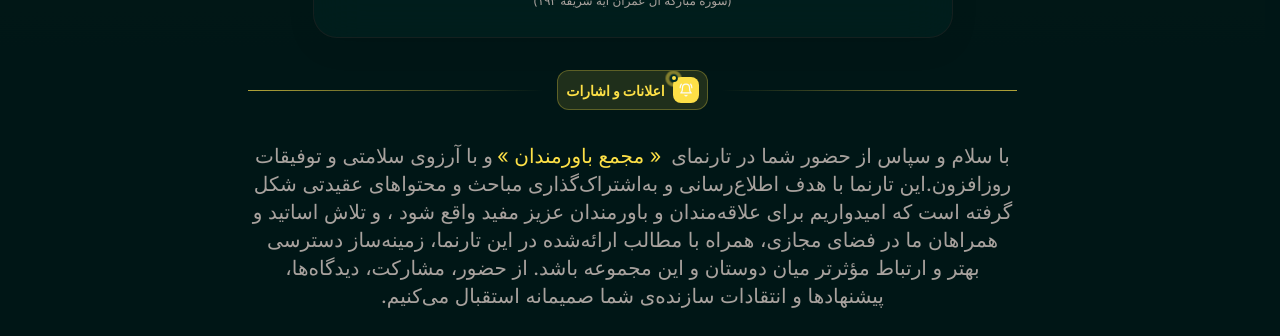
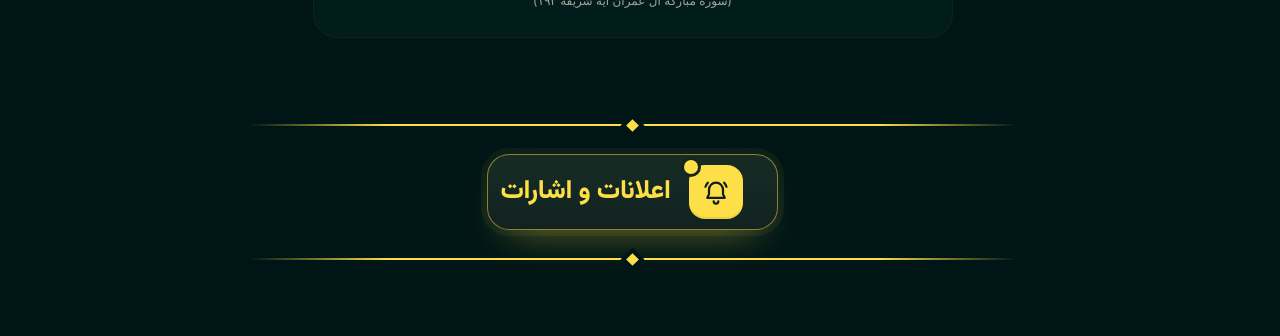
Before and after one commit to mah404/bavarmandan, a Next.js app: page / in a window 1280 px wide. Shown: the part 464-800 px from the top of the page. Built offline with nearby package versions, Linux system fonts and the light colour scheme; no server answers.

Commit message:
added Details

```diff
--- a/app/globals.css
+++ b/app/globals.css
@@ -1324,29 +1324,199 @@ html.theme-flow::view-transition-new(root) {
     margin-top: 0.8rem;
 }
 
-.hero-announcements-row {
+.bv-sec {
+    --bg: hsl(var(--background));
+    --gold: #fde047;
+    --gold-dim: #fde047;
+    --yellow: #fde047;
+    --halo-start: rgba(253, 224, 71, 0.5);
+    --halo-end: rgba(253, 224, 71, 0);
+    --ink: #111f1c;
     display: flex;
     width: 100%;
+    padding: 48px 0;
+    box-sizing: border-box;
+    flex-direction: column;
+    align-items: center;
+    gap: 22px;
+    font-family: var(--font-arabic), Vazirmatn, Tahoma, sans-serif;
+}
+
+.bv-sec__line {
+    position: relative;
+    display: flex;
+    width: 100%;
+    height: 14px;
+    align-items: center;
+}
+
+.bv-sec__line span {
+    height: 1.5px;
+    flex: 1;
+    background: linear-gradient(90deg, transparent, var(--gold-dim) 18%, var(--gold) 50%, var(--gold-dim) 82%, transparent);
+}
+
+.bv-sec__line i {
+    position: absolute;
+    top: 50%;
+    left: 50%;
+    width: 9px;
+    height: 9px;
+    margin: -4.5px 0 0 -4.5px;
+    transform: rotate(45deg);
+    background: var(--gold);
+    box-shadow: 0 0 0 4px var(--bg);
+}
+
+.bv-sec__pill {
+    display: inline-flex;
+    height: 76px;
+    padding: 0 34px 0 12px;
+    box-sizing: border-box;
+    align-items: center;
+    gap: 18px;
+    border: 1.5px solid rgba(253, 224, 71, 0.5);
+    border-radius: 22px;
+    background: linear-gradient(180deg, #172b25, #12231f);
+    box-shadow: 0 0 0 6px rgba(253, 224, 71, 0.05), 0 20px 40px -22px rgba(253, 224, 71, 0.5);
+    text-decoration: none;
+    transition: transform 0.25s ease, box-shadow 0.25s ease, border-color 0.25s ease;
+}
+
+.bv-sec__pill:hover {
+    transform: translateY(-2px);
+    border-color: rgba(253, 224, 71, 0.8);
+    box-shadow: 0 0 0 8px rgba(253, 224, 71, 0.08), 0 24px 44px -20px rgba(253, 224, 71, 0.6);
+}
+
+.bv-sec__pill:focus-visible {
+    outline: 2px solid var(--gold);
+    outline-offset: 4px;
+}
+
+.bv-sec__label {
+    color: var(--gold);
+    font-size: 26px;
+    font-weight: 800;
+    letter-spacing: -0.2px;
+    line-height: 1;
+}
+
+.bv-sec__tile {
+    position: relative;
+    display: flex;
+    width: 54px;
+    height: 54px;
+    flex: none;
     align-items: center;
     justify-content: center;
-    gap: 0.9rem;
-}
-
-.hero-announcements-line {
-    height: 1px;
-    min-width: 1.5rem;
-    flex: 1;
-    background: linear-gradient(90deg, transparent, hsl(var(--primary) / 0.7));
-}
-
-.hero-announcements-line:last-child {
-    background: linear-gradient(270deg, transparent, hsl(var(--primary) / 0.7));
-}
-
-.hero-announcements-trigger {
-    min-width: 12rem;
-    flex: none;
-    padding-inline: 0.6rem;
+    border-radius: 16px;
+    background: var(--yellow);
+    box-shadow: inset 0 -2px 0 rgba(0, 0, 0, 0.08);
+    color: var(--ink);
+}
+
+.bv-sec__halo {
+    position: absolute;
+    inset: -1px;
+    border-radius: 16px;
+    animation: bv-beat 1.6s ease-out infinite;
+}
+
+@keyframes bv-beat {
+    0% {
+        box-shadow: 0 0 0 0 var(--halo-start);
+    }
+    70%,
+    100% {
+        box-shadow: 0 0 0 12px var(--halo-end);
+    }
+}
+
+.bv-sec__bell {
+    transform-origin: 50% 12%;
+    animation: bv-ring 3.2s ease-in-out infinite;
+}
+
+@keyframes bv-ring {
+    0%,
+    52%,
+    100% {
+        transform: rotate(0);
+    }
+    6% {
+        transform: rotate(16deg);
+    }
+    14% {
+        transform: rotate(-14deg);
+    }
+    22% {
+        transform: rotate(10deg);
+    }
+    30% {
+        transform: rotate(-6deg);
+    }
+    38% {
+        transform: rotate(3deg);
+    }
+    46% {
+        transform: rotate(0);
+    }
+}
+
+.bv-sec__ping {
+    position: absolute;
+    top: -5px;
+    left: -5px;
+    width: 14px;
+    height: 14px;
+    border-radius: 50%;
+    background: var(--yellow);
+    box-shadow: 0 0 0 3px #13251f;
+}
+
+.bv-sec__ping::after {
+    position: absolute;
+    inset: 0;
+    border-radius: 50%;
+    background: var(--yellow);
+    content: "";
+    animation: bv-ping 1.6s cubic-bezier(0, 0, 0.2, 1) infinite;
+}
+
+@keyframes bv-ping {
+    0% {
+        transform: scale(1);
+        opacity: 0.7;
+    }
+    80%,
+    100% {
+        transform: scale(2.8);
+        opacity: 0;
+    }
+}
+
+.light .bv-sec {
+    --gold: hsl(var(--primary));
+    --gold-dim: hsl(var(--primary));
+    --yellow: hsl(var(--primary));
+    --halo-start: hsl(var(--primary) / 0.34);
+    --halo-end: hsl(var(--primary) / 0);
+}
+
+.light .bv-sec__pill {
+    border-color: hsl(var(--primary) / 0.55);
+    background: linear-gradient(180deg, hsl(var(--card) / 0.92), hsl(var(--muted) / 0.88));
+    box-shadow: 0 0 0 6px hsl(var(--primary) / 0.04), 0 20px 40px -22px hsl(var(--primary) / 0.38);
+}
+
+.light .bv-sec__pill:hover {
+    border-color: hsl(var(--primary) / 0.82);
+    box-shadow: 0 0 0 8px hsl(var(--primary) / 0.07), 0 24px 44px -20px hsl(var(--primary) / 0.46);
+}
+
+.light .bv-sec__ping {
+    box-shadow: 0 0 0 3px hsl(var(--card));
 }
 
 .announcements-panel {
@@ -1388,16 +1558,48 @@ html.theme-flow::view-transition-new(root) {
 }
 
 @media (max-width: 600px) {
-    .hero-announcements-row {
-        gap: 0.55rem;
-    }
-
-    .hero-announcements-trigger {
-        min-width: 10.75rem;
+    .bv-sec {
+        padding: 32px 0;
+        gap: 16px;
+    }
+
+    .bv-sec__pill {
+        height: 62px;
+        padding: 0 22px 0 10px;
+        gap: 14px;
+        border-radius: 18px;
+    }
+
+    .bv-sec__tile {
+        width: 44px;
+        height: 44px;
+        border-radius: 13px;
+    }
+
+    .bv-sec__halo {
+        border-radius: 13px;
+    }
+
+    .bv-sec__bell {
+        width: 23px;
+        height: 23px;
+    }
+
+    .bv-sec__label {
+        font-size: 20px;
     }
 
     .announcements-panel {
         min-height: 0;
+    }
+}
+
+@media (prefers-reduced-motion: reduce) {
+    .bv-sec__halo,
+    .bv-sec__bell,
+    .bv-sec__ping::after,
+    .announcements-medal-bell {
+        animation: none;
     }
 }
 
@@ -1565,6 +1767,11 @@ html.theme-flow::view-transition-new(root) {
     -webkit-mask: linear-gradient(#000, transparent);
 }
 
+.light .notes-pattern {
+    opacity: 0.16;
+    mix-blend-mode: multiply;
+}
+
 .notes-corner {
     position: absolute;
     z-index: 2;
@@ -1639,6 +1846,52 @@ html.theme-flow::view-transition-new(root) {
     height: 3.125rem;
     place-items: center;
     color: hsl(var(--primary));
+}
+
+.announcements-header .notes-medal {
+    width: 5rem;
+    height: 5rem;
+    margin-bottom: 0.75rem;
+}
+
+.announcements-medal-icon {
+    display: block;
+    width: 100%;
+    height: 100%;
+    color: #fde047;
+}
+
+.light .announcements-medal-icon {
+    color: hsl(var(--primary));
+}
+
+.announcements-medal-bell {
+    transform-box: fill-box;
+    transform-origin: 50% 8%;
+    animation: announcements-medal-ring 3.2s ease-in-out infinite;
+}
+
+@keyframes announcements-medal-ring {
+    0%,
+    52%,
+    100% {
+        transform: rotate(0deg);
+    }
+    6% {
+        transform: rotate(14deg);
+    }
+    14% {
+        transform: rotate(-12deg);
+    }
+    22% {
+        transform: rotate(8deg);
+    }
+    30% {
+        transform: rotate(-4deg);
+    }
+    40% {
+        transform: rotate(0deg);
+    }
 }
 
 .notes-medal-star {
--- a/components/layout/sections/AnnouncementsDialog.tsx
+++ b/components/layout/sections/AnnouncementsDialog.tsx
@@ -2,7 +2,7 @@
 
 import { useEffect, useLayoutEffect, useMemo, useRef, useState } from "react";
 import { createPortal } from "react-dom";
-import { BellRing, Sparkles } from "lucide-react";
+import { BellRing } from "lucide-react";
 
 const isBrowser = typeof window !== "undefined";
 
@@ -39,7 +39,7 @@ function springEasing(stiffness = 240, damping = 22) {
 export function AnnouncementsDialog() {
   const [open, setOpen] = useState(false);
   const [mounted, setMounted] = useState(false);
-  const triggerRef = useRef<HTMLButtonElement | null>(null);
+  const triggerRef = useRef<HTMLAnchorElement | null>(null);
   const panelRef = useRef<HTMLDivElement | null>(null);
   const reducedMotion = useMemo(
     () =>
@@ -213,8 +213,38 @@ export function AnnouncementsDialog() {
 
               <header className="notes-header announcements-header">
                 <div className="notes-medal" data-announcements-animate="pop">
-                  <Sparkles className="notes-medal-star" />
-                  <BellRing className="notes-medal-icon" />
+                  <svg
+                    className="announcements-medal-icon"
+                    viewBox="0 0 100 100"
+                    role="img"
+                    aria-label="اعلانات"
+                  >
+                    <g fill="currentColor">
+                      <path d="M82 14h4v6h6v4h-6v6h-4v-6h-6v-4h6z" />
+                      <path d="M14 74h4v6h6v4h-6v6h-4v-6H8v-4h6z" />
+                    </g>
+                    <path
+                      d="M50 6C54 34 66 46 94 50C66 54 54 66 50 94C46 66 34 54 6 50C34 46 46 34 50 6Z"
+                      fill="currentColor"
+                      stroke="currentColor"
+                      strokeWidth="3"
+                      strokeLinejoin="round"
+                    />
+                    <g transform="translate(26 25) scale(2)">
+                      <g
+                        className="announcements-medal-bell"
+                        fill="none"
+                        stroke="#111F1C"
+                        strokeWidth="2.2"
+                        strokeLinecap="round"
+                        strokeLinejoin="round"
+                        vectorEffect="non-scaling-stroke"
+                      >
+                        <path d="M6 10a6 6 0 0112 0v4l1.5 3h-15L6 14z" />
+                        <path d="M10 20a2 2 0 004 0" />
+                      </g>
+                    </g>
+                  </svg>
                 </div>
                 <h3 id="announcements-title" data-announcements-animate>
                   اعلانات و اشارات
@@ -252,23 +282,50 @@ export function AnnouncementsDialog() {
 
   return (
     <>
-      <div className="hero-announcements-row" dir="rtl">
-        <span className="hero-announcements-line" aria-hidden="true" />
-        <button
+      <div className="bv-sec" id="announcements" dir="rtl">
+        <div className="bv-sec__line" aria-hidden="true">
+          <span />
+          <i />
+        </div>
+
+        <a
           ref={triggerRef}
-          type="button"
-          className="notes-trigger hero-announcements-trigger"
+          className="bv-sec__pill"
+          href="#announcements"
           aria-haspopup="dialog"
           aria-expanded={open}
-          onClick={() => setOpen(true)}
+          onClick={(event) => {
+            event.preventDefault();
+            setOpen(true);
+          }}
         >
-          <span className="notes-trigger-icon">
-            <BellRing className="size-3.5" />
-            <span className="notes-trigger-ping" />
+          <span className="bv-sec__tile">
+            <span className="bv-sec__halo" aria-hidden="true" />
+            <svg
+              className="bv-sec__bell"
+              width="28"
+              height="28"
+              viewBox="0 0 24 24"
+              fill="none"
+              stroke="currentColor"
+              strokeWidth="1.9"
+              strokeLinecap="round"
+              strokeLinejoin="round"
+              aria-hidden="true"
+            >
+              <path d="M6 10a6 6 0 0112 0v4l1.5 3h-15L6 14z" />
+              <path d="M10 20a2 2 0 004 0" />
+              <path d="M3 7.5a9 9 0 012-3.5M21 7.5a9 9 0 00-2-3.5" />
+            </svg>
+            <span className="bv-sec__ping" aria-hidden="true" />
           </span>
-          <span className="notes-trigger-label">اعلانات و اشارات</span>
-        </button>
-        <span className="hero-announcements-line" aria-hidden="true" />
+          <span className="bv-sec__label">اعلانات و اشارات</span>
+        </a>
+
+        <div className="bv-sec__line" aria-hidden="true">
+          <span />
+          <i />
+        </div>
       </div>
       {dialog}
     </>
```
Also changed, not shown: public/announcements-icon-preview.svg (added), public/announcements-icon.svg (added).
